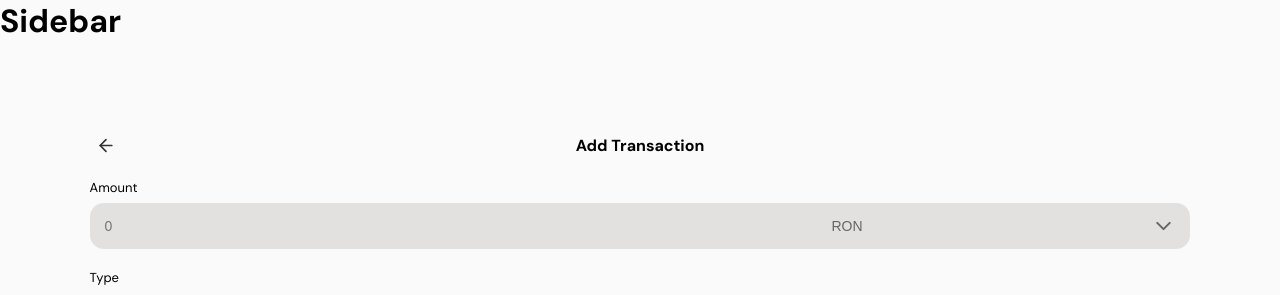
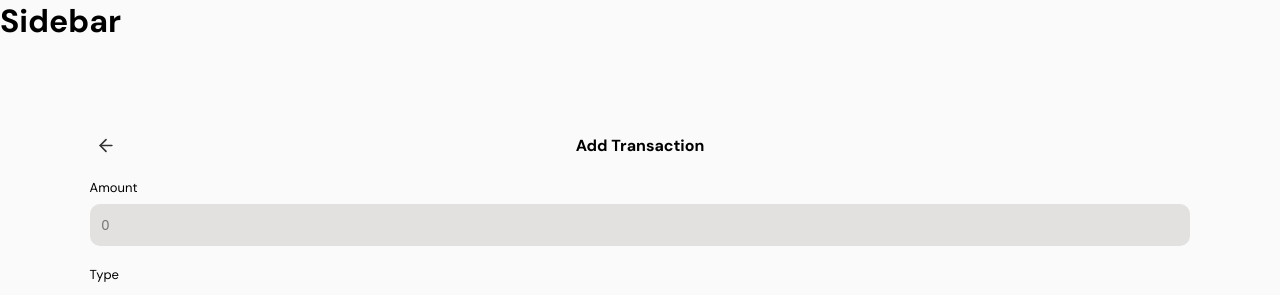
Before and after one commit to mirelalexy/blossom, a React (Vite) app in the folder frontend/: page /add-transaction in a window 1280 px wide. Shown: the top 295 px of the page. Built offline with nearby package versions, Linux system fonts and the light colour scheme.

Commit message:
refactor(currency): use global currency store across transactions and goals

```diff
--- a/frontend/src/components/home/PrimaryGoalCard.jsx
+++ b/frontend/src/components/home/PrimaryGoalCard.jsx
@@ -3,9 +3,14 @@ import EmptyState from "../ui/EmptyState"
 import Icon from "../ui/Icon"
 import ProgressBar from "../ui/ProgressBar"
 
+import { useCurrency } from "../../store/CurrencyStore"
+import { formatCurrency } from "../../utils/currencyUtils"
+
 import "./PrimaryGoalCard.css"
 
 function PrimaryGoalCard({ goal }) {
+    const { currency } = useCurrency()
+
     if (!goal) {
         return (
             <EmptyState title="No primary goal set." />
@@ -27,7 +32,7 @@ function PrimaryGoalCard({ goal }) {
                 <ProgressBar progress={progress}/>
 
                 <div className="goal-meta">
-                    <span>{goal.saved} {goal.currency} saved</span>
+                    <span>{formatCurrency(goal.saved, currency)} saved</span>
                     <span>{progress}%</span>
                 </div>
             </div>
--- a/frontend/src/components/home/TransactionCard.jsx
+++ b/frontend/src/components/home/TransactionCard.jsx
@@ -4,11 +4,14 @@ import Card from "../ui/Card"
 
 import { formatDate } from "../../utils/dateUtils"
 import { categoryIcons } from "../../utils/categoryIcons"
+import { useCurrency } from "../../store/CurrencyStore"
+import { formatCurrency } from "../../utils/currencyUtils"
 
 import "./TransactionCard.css"
 
-function TransactionCard({ id, category, merchant, date, mood, type, amount, currency }) {
+function TransactionCard({ id, category, merchant, date, mood, type, amount }) {
     const navigate = useNavigate()
+    const { currency } = useCurrency()
 
     const moodEmojis = {
         happy: "🤩",
@@ -32,7 +35,7 @@ function TransactionCard({ id, category, merchant, date, mood, type, amount, cur
                 <div className="transaction-basics">
                     <span className="transaction-merchant">{merchant}</span>
                     <span className="transaction-amount">
-                        {type === "Expense" ? "-" : "+"}{amount} {currency}
+                        {type === "Expense" ? "-" : "+"}{formatCurrency(amount, currency)}
                     </span>
                 </div>
 
--- a/frontend/src/pages/AddSavingGoal.jsx
+++ b/frontend/src/pages/AddSavingGoal.jsx
@@ -12,18 +12,20 @@ import Button from "../components/ui/Button"
 import "../styles/pages/AddSavingGoal.css"
 
 import { useGoals } from "../store/GoalsStore"
+import { useCurrency } from "../store/CurrencyStore"
+import { formatCurrency } from "../utils/currencyUtils"
 
 function AddSavingGoal() {
     const navigate = useNavigate()
 
     const { addGoal } = useGoals()
+    const { currency } = useCurrency()
 
     const today = new Date().toISOString().split("T")[0]
 
     const [formData, setFormData] = useState({
         name: "",
         target: "",
-        currency: "RON",
         date: today,
         monthlyContribution: "automatic",
         notes: "",
@@ -58,7 +60,6 @@ function AddSavingGoal() {
             id: Date.now(),
             name: formData.name,
             target: Number(formData.target),
-            currency: formData.currency,
             date: formData.date,
             monthlyContribution: formData.monthlyContribution,
             notes: formData.notes,
@@ -86,21 +87,14 @@ function AddSavingGoal() {
                         onChange={(e) => handleChange("name", e.target.value)}
                     />
 
-                    {/* Target and Currency */}
-                    <div className="target-input">
-                        <label className="input-label">Target</label>
-                        <div className="target-row">
-                            <Input name="Target" type="number" placeholder="0" value={formData.target} onChange={(e) => handleChange("target", e.target.value)}></Input>
-                            <Select name="Currency" value={formData.currency} onChange={(e) => handleChange("currency", e.target.value)}
-                                options={[
-                                    { value: "RON", label: "RON" },
-                                    { value: "EUR", label: "EUR" },
-                                    { value: "GBP", label: "GBP" },
-                                    { value: "USD", label: "USD" }
-                                ]}>
-                            </Select>
-                        </div>
-                    </div>
+                    {/* Target */}
+                    <Input
+                        label="Target"
+                        type="number"
+                        placeholder="0"
+                        value={formData.target}
+                        onChange={(e) => handleChange("target", e.target.value)}
+                    />
 
                     {/* Date */}
                     <Input
@@ -124,7 +118,7 @@ function AddSavingGoal() {
                         />
 
                         {formData.monthlyContribution === "automatic" && formData.target && formData.date && (
-                            <p>To reach {formData.target} {formData.currency}, you'll need to save {calculateMonthlyContribution(formData)} {formData.currency}/month.</p>
+                            <p>To reach {formatCurrency(formData.target, currency)}, you'll need to save {formatCurrency(calculateMonthlyContribution(formData), currency)}/month.</p>
                         )}
                     </div>
 
--- a/frontend/src/pages/AddTransaction.jsx
+++ b/frontend/src/pages/AddTransaction.jsx
@@ -29,7 +29,6 @@ function AddTransaction() {
     const [formData, setFormData] = useState(
         existingTransaction || {
         amount: "",
-        currency: "RON",
         type: "Expense",
         method: "Card",
         merchant: "",
@@ -58,7 +57,6 @@ function AddTransaction() {
         const newTransaction = {
             id: existingTransaction ? existingTransaction.id : Date.now(),
             amount: Number(formData.amount),
-            currency: formData.currency,
             type: formData.type,
             method: formData.method,
             merchant: formData.merchant,
@@ -107,21 +105,14 @@ function AddTransaction() {
                 <PageHeader title={existingTransaction ? "Edit Transaction" : "Add Transaction"}></PageHeader>
 
                 <form className="add-transaction-form" onSubmit={handleSubmit}>
-                    {/* Amount and Currency */}
-                    <div className="amount-input">
-                        <label className="input-label">Amount</label>
-                        <div className="amount-row">
-                            <Input name="Amount" type="number" placeholder="0" value={formData.amount} onChange={(e) => handleChange("amount", e.target.value)}></Input>
-                            <Select name="Currency" value={formData.currency} onChange={(e) => handleChange("currency", e.target.value)}
-                                options={[
-                                    { value: "RON", label: "RON" },
-                                    { value: "EUR", label: "EUR" },
-                                    { value: "GBP", label: "GBP" },
-                                    { value: "USD", label: "USD" }
-                                ]}>
-                            </Select>
-                        </div>
-                    </div>
+                    {/* Amount */}
+                    <Input
+                        label="Amount"
+                        type="number"
+                        placeholder="0"
+                        value={formData.amount}
+                        onChange={(e) => handleChange("amount", e.target.value)}
+                    />
 
                     {/* Type */}
                     <RadioGroup
--- a/frontend/src/pages/TransactionDetails.jsx
+++ b/frontend/src/pages/TransactionDetails.jsx
@@ -2,6 +2,8 @@ import { useNavigate, useParams } from "react-router-dom"
 import { useTransactions } from "../store/TransactionStore"
 import { formatDate } from "../utils/dateUtils"
 import { categoryIcons } from "../utils/categoryIcons"
+import { useCurrency } from "../store/CurrencyStore"
+import { formatCurrency } from "../utils/currencyUtils"
 
 import PageHeader from "../components/ui/PageHeader"
 import Section from "../components/ui/Section"
@@ -14,6 +16,7 @@ function TransactionDetails() {
 
     const { id } = useParams()
     const { transactions, deleteTransaction } = useTransactions()
+    const { currency } = useCurrency()
 
     const transaction = transactions.find(t => t.id === Number(id))
 
@@ -52,7 +55,7 @@ function TransactionDetails() {
 
                             <p className="transaction-amount">
                                 {transaction.type === "Expense" ? "-" : "+"}
-                                {transaction.amount} {transaction.currency}
+                                {formatCurrency(transaction.amount, currency)}
                             </p>
                         </div>
                     </Section>
--- a/frontend/src/pages/Transactions.jsx
+++ b/frontend/src/pages/Transactions.jsx
@@ -15,11 +15,11 @@ import { formatCurrency } from "../utils/currencyUtils"
 import { filterTransactions } from "../utils/filterTransactions"
 import { getCurrentMonthYear } from "../utils/dateUtils"
 import { searchTransactions } from "../utils/searchTransactions"
+import { useCurrency } from "../store/CurrencyStore"
 
 import "../styles/pages/Transactions.css"
 
 const monthlyBudget = 4000;
-const currency = "RON"
 
 function Transactions() {
     const navigate = useNavigate()
@@ -31,6 +31,7 @@ function Transactions() {
     const currentMonthYear = getCurrentMonthYear()
 
     const { transactions } = useTransactions()
+    const { currency } = useCurrency()
 
     const today = new Date()
 
--- a/frontend/src/styles/pages/AddTransaction.css
+++ b/frontend/src/styles/pages/AddTransaction.css
@@ -79,7 +79,7 @@ input[type="date"] {
     appearance: none;
 }
 
-input[type="text"] {
+input[type="text"], input[type="number"] {
     width: 100%;
     padding: 13px 12px;
     box-sizing: border-box;
--- a/frontend/src/utils/currencyUtils.js
+++ b/frontend/src/utils/currencyUtils.js
@@ -1,3 +1,6 @@
-export function formatCurrency(amount, currencySymbol) {
-    return `${amount.toLocaleString()} ${currencySymbol}`
+export function formatCurrency(amount, currency) {
+    return new Intl.NumberFormat(undefined, {
+        style: "currency",
+        currency: currency
+    }).format(amount)
 }
```
Also changed, not shown: frontend/src/components/goals/SavingGoalCard.jsx (+6 -3 lines).
